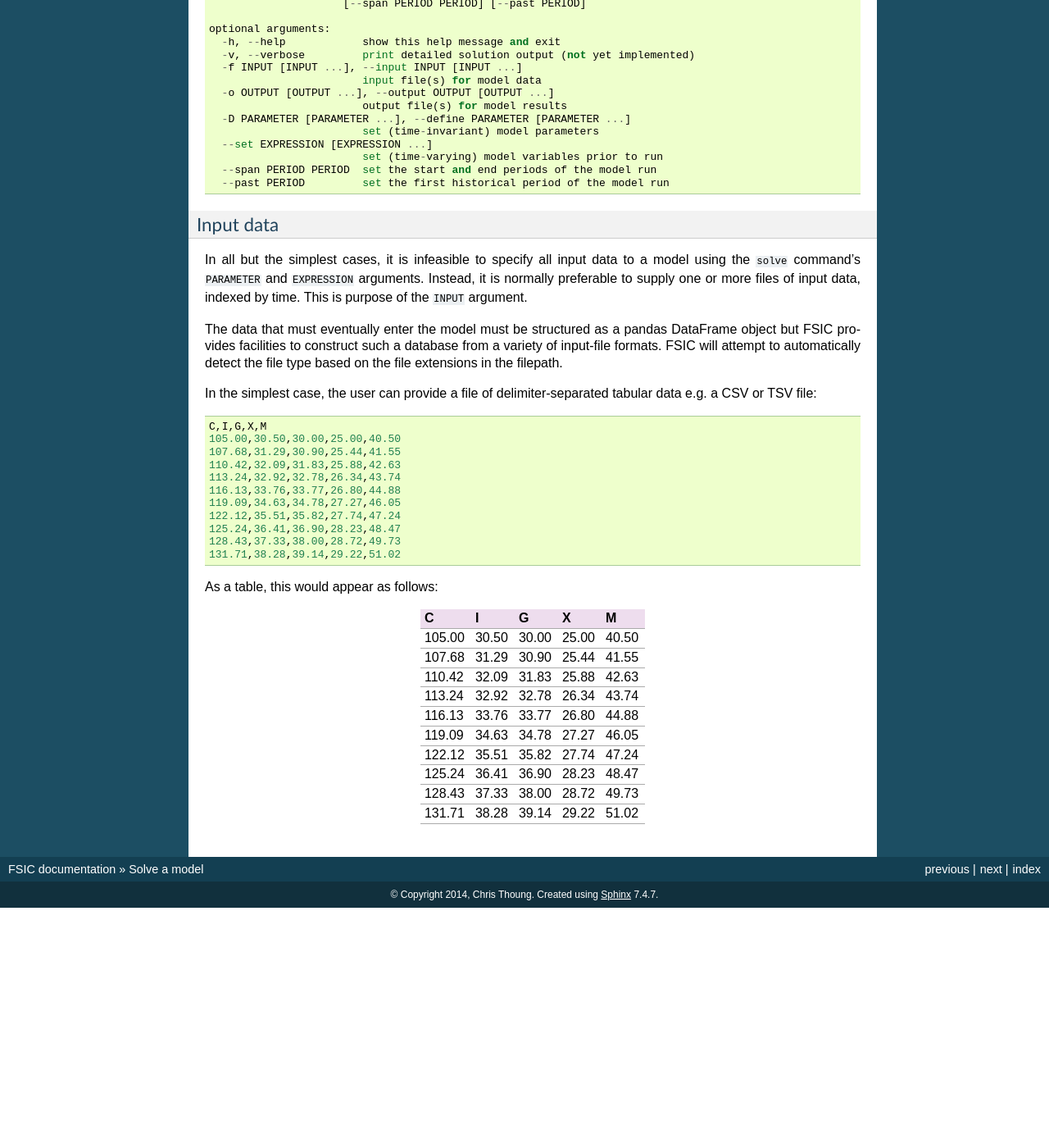
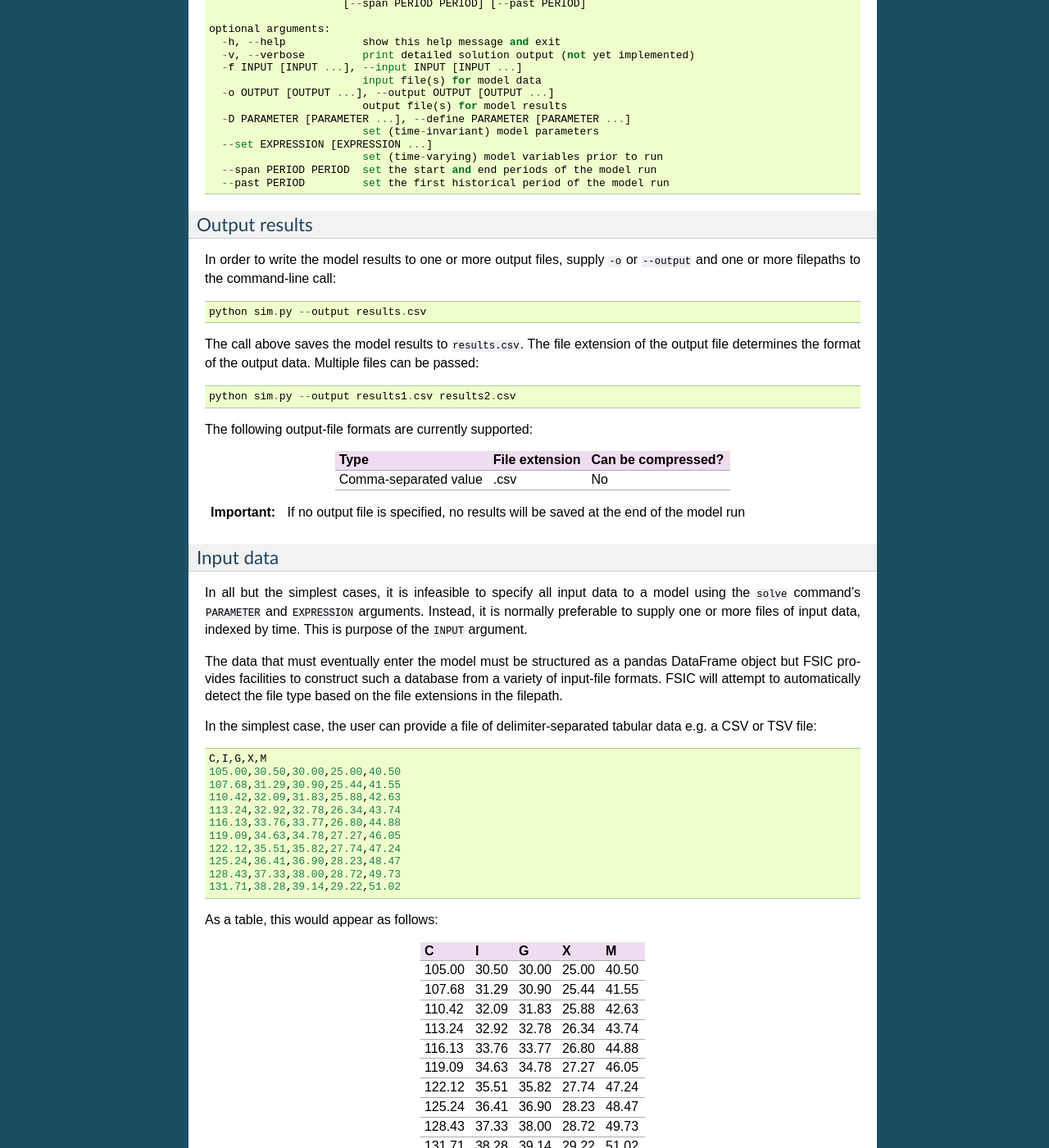
Before and after one commit to ChrisThoung/fsic-archive, a Sphinx documentation site: the page built from doc/source/solve.rst, in a window 1280 px wide and 1400 px high, scrolled down 621 px. Shown: the whole window at 82% size. Built offline with Sphinx 7.4.7, drawn with Linux system fonts in a browser that asks for light colours; the version number could not be read and is left out; before the commit the page ends 1728 px from its top, so only the background shows below that; some of the changed text lies outside the part shown.

Commit message:
Complete input and output sections
Complete input and output sections of 'Solve' section of documentation.

[ci skip]

```diff
--- a/doc/source/solve.rst
+++ b/doc/source/solve.rst
@@ -58,6 +58,35 @@ Lavoie's (2007) SIM model::
       --past PERIOD         set the first historical period of the model run
 
 
+.. _output-results:
+
+Output results
+--------------
+
+In order to write the model results to one or more output files, supply ``-o``
+or ``--output`` and one or more filepaths to the command-line call::
+
+    python sim.py --output results.csv
+
+The call above saves the model results to ``results.csv``. The file extension of
+the output file determines the format of the output data. Multiple files can be
+passed::
+
+    python sim.py --output results1.csv results2.csv
+
+The following output-file formats are currently supported:
+
+=====================  ==============  ==================
+Type                   File extension  Can be compressed?
+=====================  ==============  ==================
+Comma-separated value            .csv                  No
+=====================  ==============  ==================
+
+.. important::
+   If no output file is specified, no results will be saved at the end of the
+   model run
+
+
 .. _input-data:
 
 Input data
@@ -104,3 +133,29 @@ As a table, this would appear as follows:
 128.43  37.33  38.00  28.72  49.73
 131.71  38.28  39.14  29.22  51.02
 ======  =====  =====  =====  =====
+
+Having saved an input file to, for example, ``data.csv``, the model can be
+solved from the command line using these data as follows::
+
+    python sim.py -f data.csv
+
+The user can specify multiple input files::
+
+    python sim.py -f data1.csv data2.csv
+
+and the files need not be of the same format::
+
+    python sim.py -f data1.csv data2.tsv
+
+``--input`` can be used instead of ``-f`` as an argument::
+
+    python sim.py --input data1.csv data2.tsv
+
+The following input-file formats are currently supported:
+
+=====================  ==============  ==================
+Type                   File extension  Can be compressed?
+=====================  ==============  ==================
+Comma-separated value            .csv                 Yes
+Tab-separated value              .tsv                 Yes
+=====================  ==============  ==================
```
